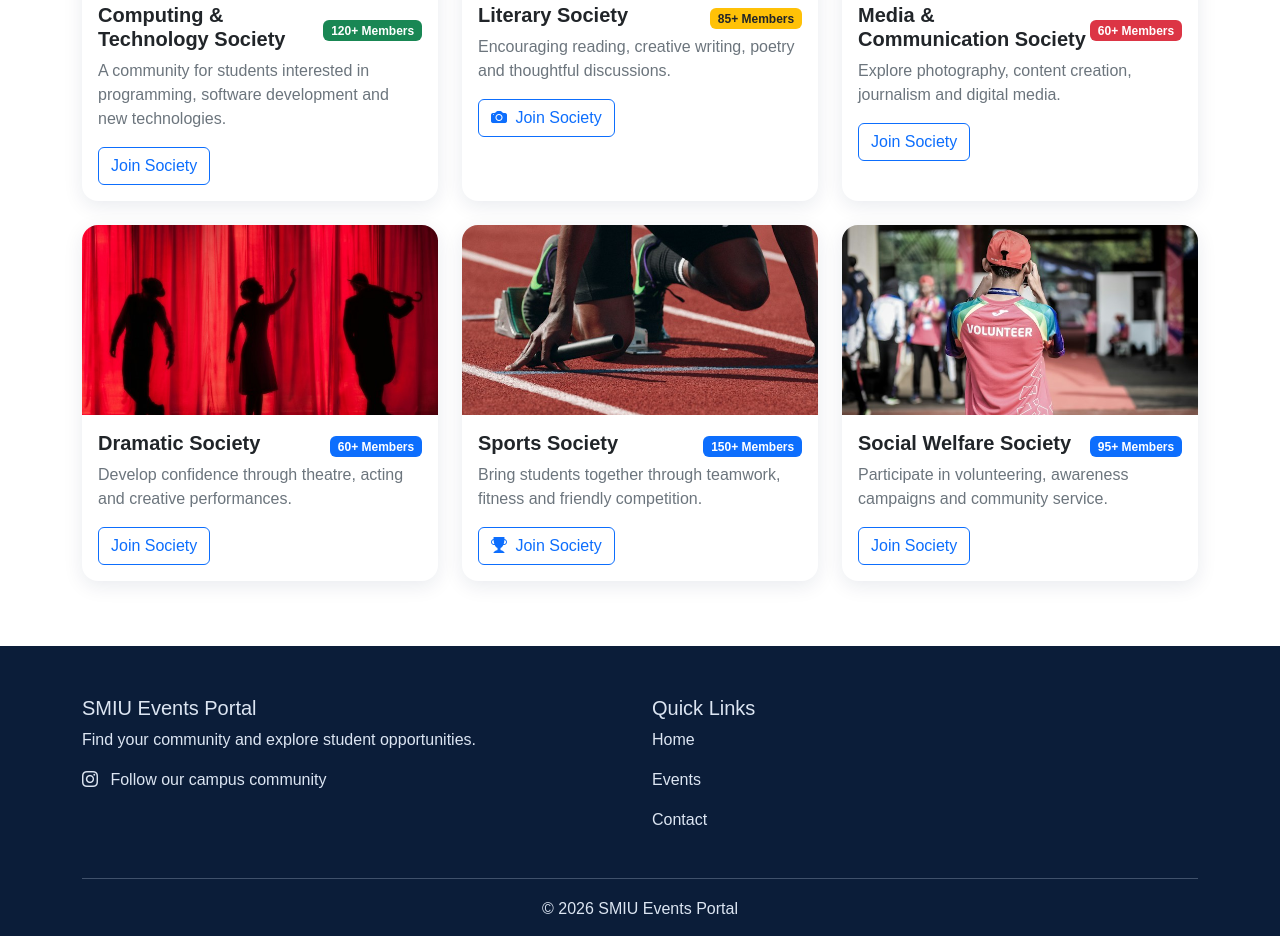
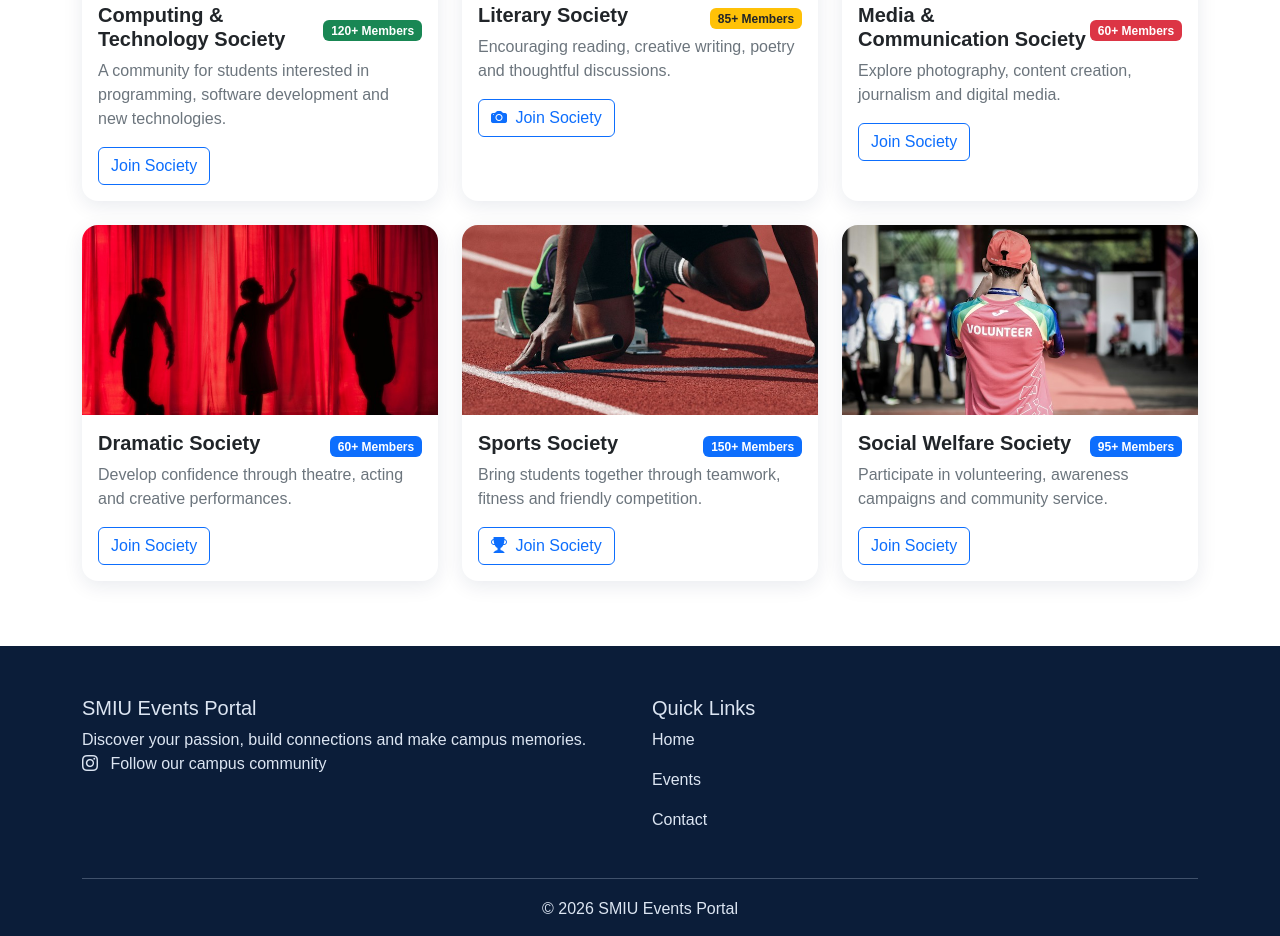
Before and after one commit to allrounder123/smiu-events-portal-fourgirls, a plain HTML site: page societies.html in a window 1280 px wide. Shown: the part 777-1713 px from the top of the page. Drawn offline with nearby package versions, Linux system fonts and the light colour scheme.

Commit message:
add in societies

```diff
--- a/societies.html
+++ b/societies.html
@@ -190,7 +190,8 @@
         <div class="row g-4">
             <div class="col-md-6">
                 <h5>SMIU Events Portal</h5>
-                <p>Find your community and explore student opportunities.</p>
+                Discover your passion, build connections and make campus memories.
+
                 <p><i class="bi bi-instagram me-2"></i> Follow our campus community</p>
             </div>
             <div class="col-md-6">
```
